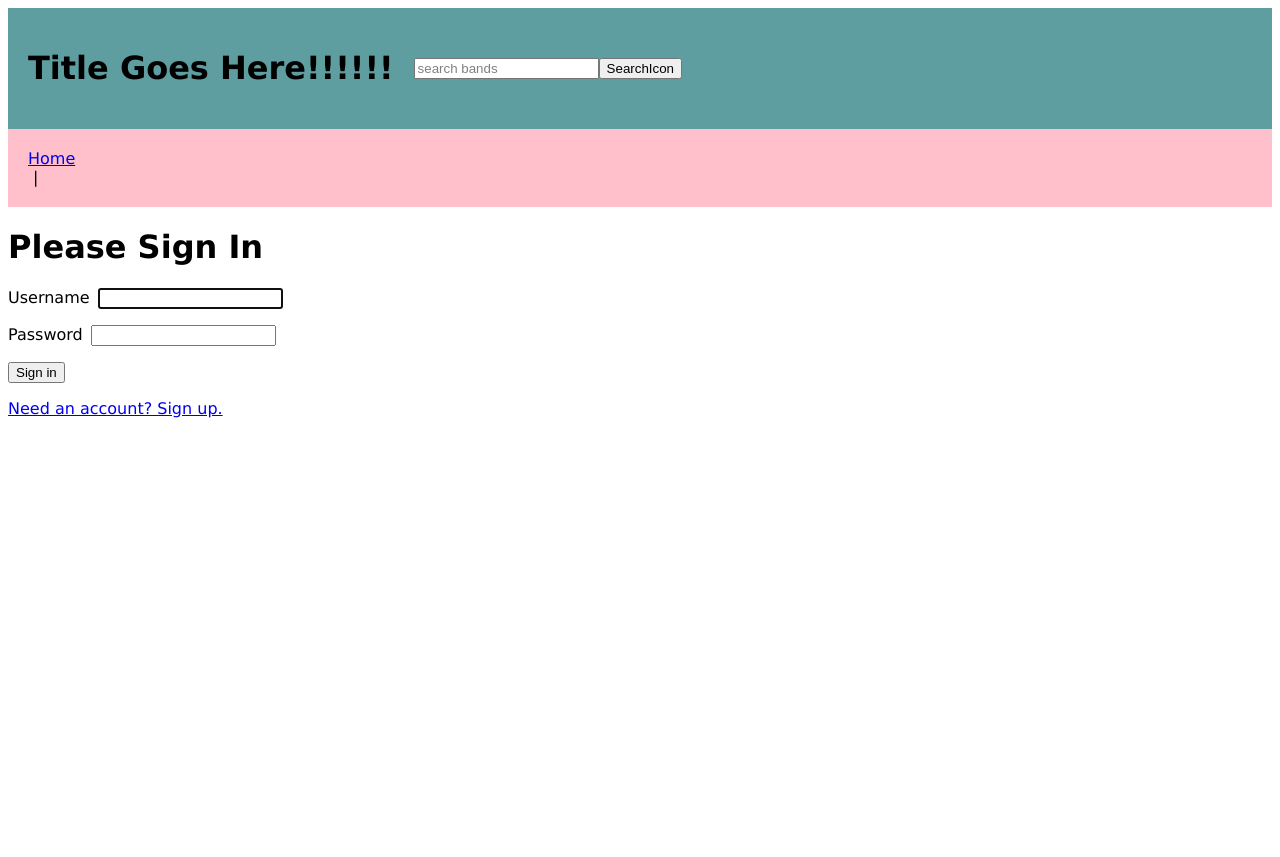
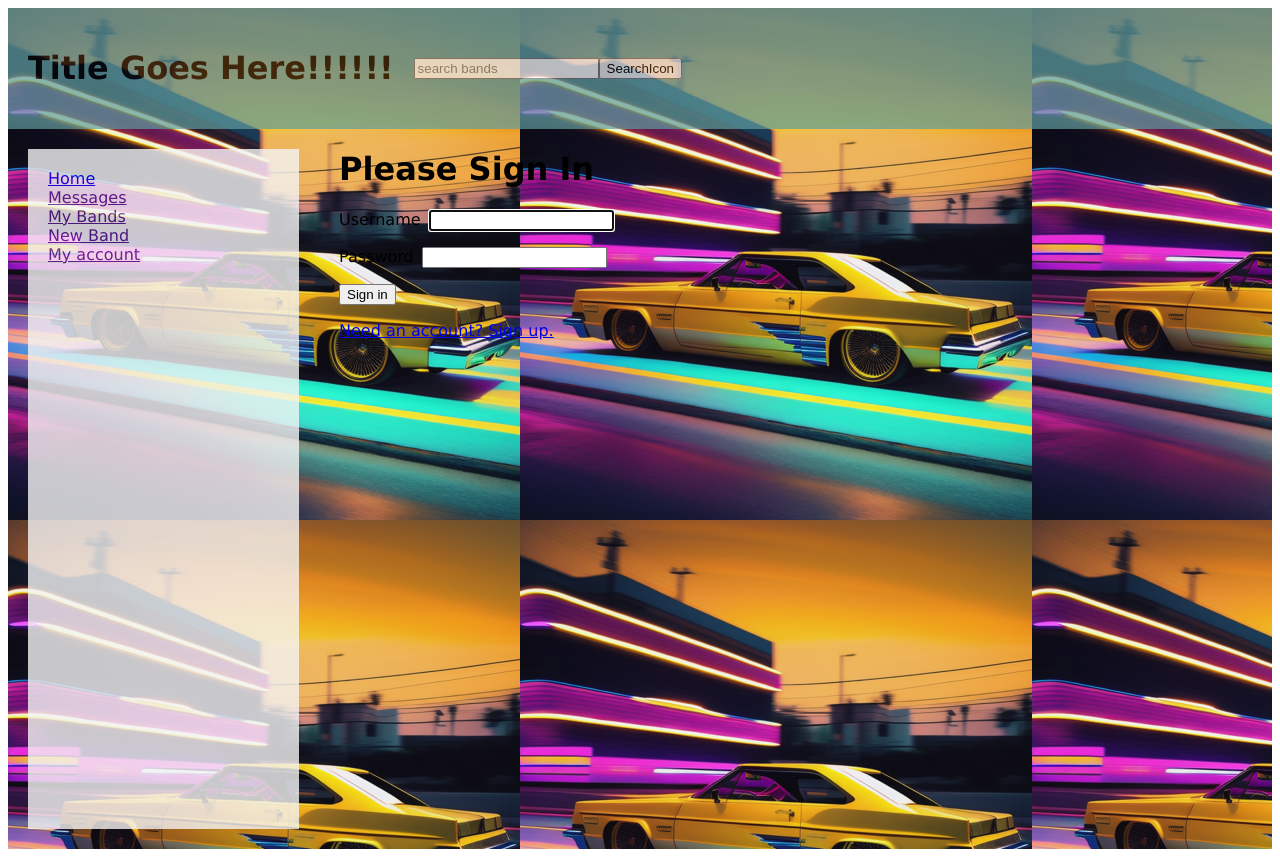
Before and after one commit to littsdj/superfan-source, a Vue app in the folder vue/: page /login in a window 1280 px wide. Before the commit the page ends 800 px from the top, so only its background shows below. Built offline with nearby package versions, Linux system fonts and the light colour scheme.

Commit message:
added a sidebar component

```diff
--- a/vue/src/App.vue
+++ b/vue/src/App.vue
@@ -1,5 +1,5 @@
 <template>
-  <div id="app">
+  <div id="app" class="hiphop">
     <div id="titleBar">
       <h1>
         Title Goes Here!!!!!!
@@ -11,12 +11,7 @@
     </div>
 
     <div class="body">
-      <div class="sidebar">
-        <!-- Content for the sidebar goes here -->
-        <router-link v-bind:to="{ name: 'home' }">Home</router-link>&nbsp;|&nbsp;
-        <router-link v-bind:to="{ name: 'logout' }" v-if="$store.state.token != ''">Logout</router-link>
-
-      </div>
+      <sidebar/>
       <router-view />
     </div>
   </div>
@@ -26,7 +21,9 @@
 
 
 <script>
+import sidebar from './components/sidebar.vue';
     export default {
+  components: { sidebar },
       data() {
         return {
           search: "search bands"
@@ -57,18 +54,14 @@
     justify-content: justify-left;
     align-items: center;
     background-color: cadetblue;
+    opacity: 0.7;
     padding: 20px;
     gap: 20px;
   }
 
   /* CSS styles for the sidebar go here */
-.sidebar {
-  display: flex;
-  flex: 0 0 250px; /* Sidebar width */
-  background-color: pink;
-  padding: 20px;
-  flex-direction: column;
-}
+
+
 
 .default {
   color: gray;
@@ -76,9 +69,15 @@
 
 .body {
   display: grid;
+  grid-template-columns: 1fr 3fr;
+  gap: 20px;
+  height: 90vh;
 }
 
 #app {
   font-family: Verdana, Geneva, Tahoma, sans-serif;
 }
+.hiphop {
+  background: url('./images/Yellow-lowrider.png')
+}
 </style>
--- /dev/null
+++ b/vue/src/components/sidebar.vue
@@ -0,0 +1,32 @@
+<template>
+  <div class="sidebar">
+    <router-link v-bind:to="{ name: 'home' }">Home</router-link>
+    <a href="">Messages</a>
+    <a href="">My Bands</a>
+    <a href="">New Band</a>
+    <a href="">My account</a>
+    <router-link v-bind:to="{ name: 'logout' }" v-if="$store.state.token != ''">Logout</router-link>
+  </div>
+
+</template>
+
+<script>
+export default {
+
+}
+</script>
+
+<style>
+    .sidebar {
+  display: flex;
+  flex: 0 0 250px; /* Sidebar width */
+  background-color: whitesmoke;
+  padding: 20px;
+  flex-direction: column;
+  opacity: 0.8;
+  margin: 20px;
+}
+    .sidebar * {
+
+    }
+</style>
```
